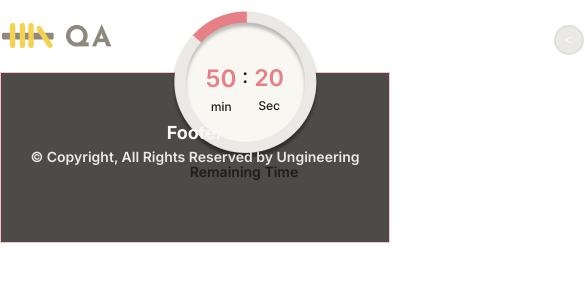
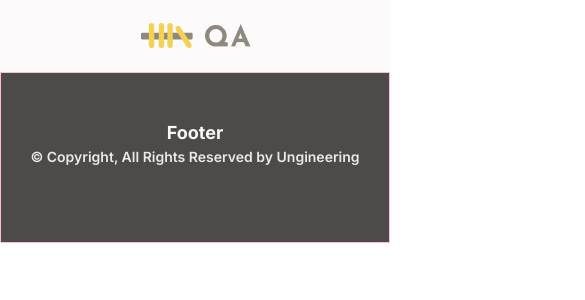
Before and after one commit to divyasab/assessment_platform, a Next.js app: page /Assessment in a window 390 px wide. Shown: the top 300 px of the page, 585 px wide, since content can reach past the window. Built offline with nearby package versions, Linux system fonts and the light colour scheme; a web font is replaced by a local one.

Commit message:
Responsive Header assessment  is done

```diff
--- /dev/null
+++ b/app/Assessment/Responsive_layout.js
@@ -0,0 +1,17 @@
+import Header from "../Component/Header";
+import Assessment_header from "./Assessment_header";
+
+function Responsive_layout() {
+    return (
+        <>
+            <div className="mobile-only">
+                <Header />
+            </div>
+            <div className="desktop-only">
+                <Assessment_header />
+            </div>
+        </>
+    );
+}
+
+export default Responsive_layout;
--- a/app/Assessment/page.js
+++ b/app/Assessment/page.js
@@ -1,9 +1,9 @@
-import Assessment_header from "./Assessment_header";
+import Responsive_layout from "./Responsive_layout";
 
 const Assessment=()=>{
     return(
         <>
-            <Assessment_header/>
+          <Responsive_layout/>
         </>
     )
 
```
